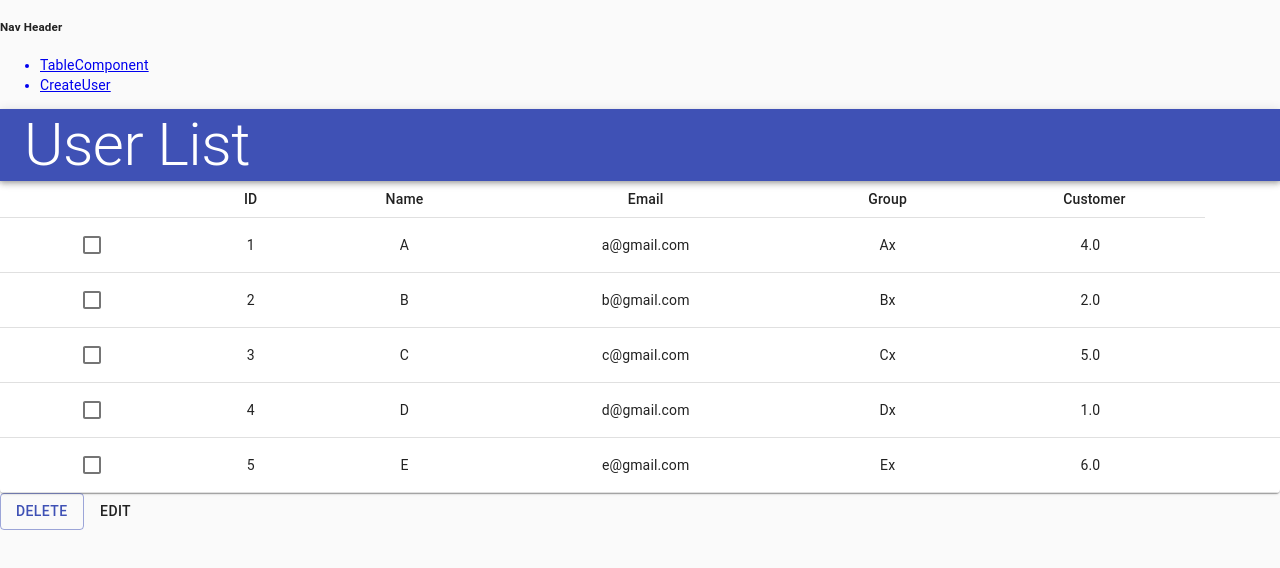
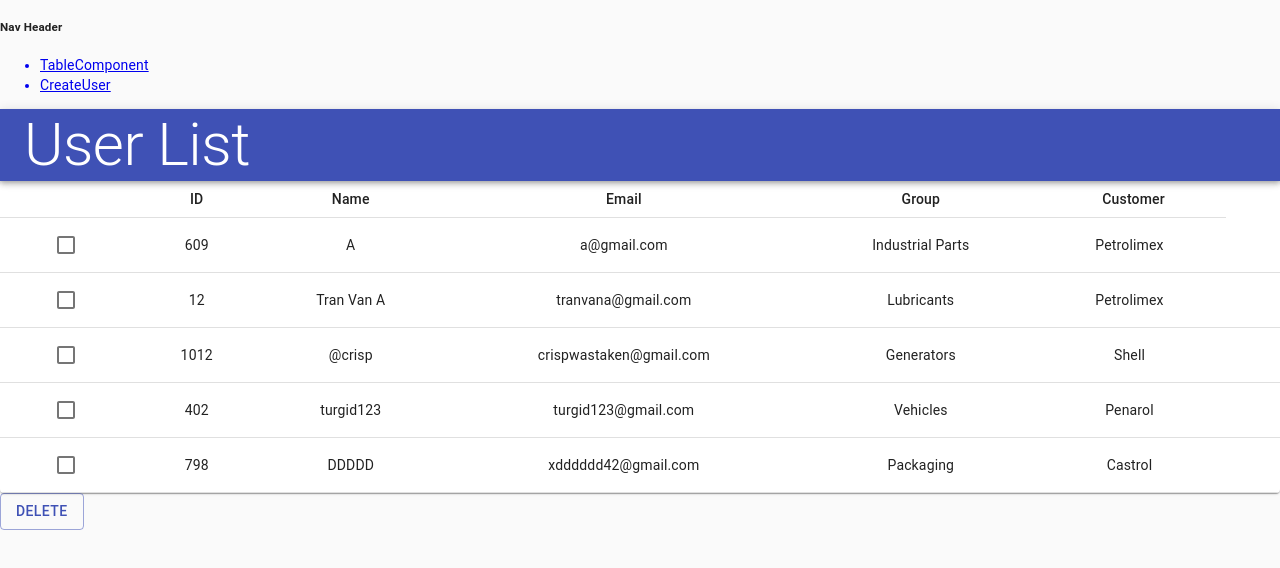
Before and after one commit to DungTrieu/table-app, a React (Create React App) app: page /tablecomponent in a window 1280 px wide. Shown: the top 568 px of the page. Built offline with nearby package versions, Linux system fonts and the light colour scheme.

Commit message:
Commit 07/13/21

```diff
--- a/src/App.js
+++ b/src/App.js
@@ -6,6 +6,7 @@ import TableComponent from "./table.component"//
 import { BrowserRouter as Router, Switch, Route } from "react-router-dom"
 import Nav from "./Nav"
 import CreateUser from "./createuser.component"
+import EditUser from "./edituser.component"
 
 
 function App() {
@@ -16,6 +17,7 @@ function App() {
                 {/* <Route path='/' component={Home} /> */}
                 <Route path='/tablecomponent' component={TableComponent} />
                 <Route path='/createuser' component={CreateUser} />
+                <Route path='/edituser' component={EditUser} />
                 {/* <TableComponent />
                 <CreateUser /> */}
         {/* <DelButton /> */}
--- a/src/createuser.component.js
+++ b/src/createuser.component.js
@@ -90,6 +90,7 @@ const CreateUser = () => {
   return (
   <form className={classes.root} noValidate autoComplete="off">
   <div>
+    <h1>CREATE USER PAGE</h1>
     <TextField
       id ="name-basic"
       label="Name"
--- a/src/edituser.component.js
+++ b/src/edituser.component.js
@@ -1,7 +1,121 @@
 import { makeStyles } from '@material-ui/core';
+import { TextField } from '@material-ui/core';
+import { MenuItem } from '@material-ui/core';
+import React from 'react';
+import { useState } from 'react';
+import { useEffect } from 'react';
+import { useLocation } from 'react-router';
+
+
 
 
 const EditUser = () => {
+  const [editUsers, setEditUsers] = useState([])
+  // const [editUsersInfo, setEditUsersInfo] = useState([])
+  const location = useLocation()
+
+  // const getCheckedUsers = (ele3) => {
+  //   if (ele3.status === true) {
+  //     return ele3
+  //   }
+  //   return null
+  // }
+
+  useEffect(() => {
+    console.log(location.state)
+    if (location.state) {
+      setEditUsers(location.state.row)
+    }
+  }, [location])
+
+  // useEffect(() => {
+  //   if (editUsers){
+  //   setEditUsersInfo(editUsers.map(getCheckedUsers).filter((ele2) => {
+  //     return ele2 != null;
+  //   }))
+  //   }
+
+  // },[])
+
+  console.log('Edit Users Info', editUsers)
+
+  // let editUsersInfo = editUsers.map(getCheckedUsers)
+
+
+  const groups = [
+    {
+      value: 'Fuel',
+      label: 'Fuel',
+    },
+    {
+      value: 'Industrial Parts',
+      label: 'Industrial Parts',
+    },
+    {
+      value: 'Lubricants',
+      label: 'Lubricants',
+    },
+    {
+      value: 'Generators',
+      label: 'Generators',
+    },
+    {
+      value: 'Vehicles',
+      label: 'Vehicles',
+    },
+    {
+      value: 'Packaging',
+      label: 'Packaging',
+    }
+  ];
+
+  const customers = [
+    {
+      value: 'Petrolimex',
+      label: 'Petrolimex',
+    },
+    {
+      value: 'Penarol',
+      label: 'Penarol',
+    },
+    {
+      value: 'Shell',
+      label: 'Shell',
+    },
+    {
+      value: 'Castrol',
+      label: 'Castrol',
+    }
+  ];
+  // const groups = ['Fuel','Industrial Parts','Lubricants','Generators','Vehicles','Packaging']
+  // const customers = ['Petrolimex','Penarol','Shell','Castrol']
+  // const users = [
+  //   {id: 609, name: 'A', email: 'a@gmail.com', group: groups[1], customer: customers[0], status: false},
+  //   {id: 12, name: 'Tran Van A', email: 'tranvana@gmail.com', group: groups[2], customer: customers[0], status: false},
+  //   {id: 1012, name: '@crisp', email: 'crispwastaken@gmail.com', group:groups[3], customer: customers[2], status: false},
+  //   {id: 402, name: 'turgid123', email: 'turgid123@gmail.com', group:groups[4], customer: customers[1], status: false},
+  //   {id: 798, name: 'DDDDD', email: 'xdddddd42@gmail.com', group:groups[5], customer: customers[3], status: false}
+  // ]
+  const [name, setName] = useState('')
+  const [email, setEmail] = useState('')
+  const [group, setGroup] = useState('')
+  const [customer, setCustomer] = useState('')
+
+  const handleName = (e) => {
+    setName(e.target.value)
+  }
+
+  const handleEmail = (e) => {
+    setEmail(e.target.value)
+  }
+
+  const handleGroup = (e) => {
+    setGroup(e.target.value)
+  }
+
+  const handleCustomer = (e) => {
+    setCustomer(e.target.value)
+  }
   const useStyles = makeStyles((theme) => ({
     root: {
       '& .MuiTextField-root': {
@@ -16,23 +130,27 @@ const EditUser = () => {
   return (
     <form className={classes.root} noValidate autoComplete="off">
       <div>
+        <div>
+          <h1>EDIT USER PAGE</h1>
           <TextField
-            id ="name-basic"
+            id="name-basic"
             label="Name"
-            onChange = {handleName}
-            defaultValue = {'A'}
+            onChange={handleName}
+            value={editUsers.name}
+
           />
           <TextField
-            id ="email-basic"
+            id="email-basic"
             label="Email"
-            onChange = {handleEmail}
+            onChange={handleEmail}
+            value={editUsers.email}
           />
           <TextField
             id="standard-select-group"
             select
             label="Group"
-            value={group}
             onChange={handleGroup}
+            value={editUsers.group}
             helperText="Please select your group"
           >
             {groups.map((option) => (
@@ -44,10 +162,10 @@ const EditUser = () => {
           <TextField
             id="standard-select-customer"
             select
-            label="Gender"
-            value={customer}
+            label="Customer"
             onChange={handleCustomer}
-            helperText="Please select your gender"
+            value={editUsers.group}
+            helperText="Please select your customer"
           >
             {customers.map((option) => (
               <MenuItem key={option.value} value={option.value}>
@@ -55,7 +173,7 @@ const EditUser = () => {
               </MenuItem>
             ))}
           </TextField>
-          <TextField
+          {/* <TextField
             id ="name-basic"
             label="Password"
             type="password"
@@ -70,12 +188,13 @@ const EditUser = () => {
           //   onInput = {handlePasswordCheck}
             helperText = {passwordCheck}
           />
-          {confirmPassword}
+          {confirmPassword} */}
           <p>User Details:</p>
           <p>Name:   {name}</p>
           <p>Email:  {email}</p>
           <p>Group:  {group}</p>
           <p>Customer:  {customer}</p>
+        </div>
       </div>
     </form>
   )
--- a/src/redirect1.component.js
+++ b/src/redirect1.component.js
@@ -5,8 +5,8 @@ import { Button } from '@material-ui/core';
 function RedirectTableToCreate() {
   const history = useHistory();
 
-  const handleRoute = () =>{
-    history.push("/createuser");
+  const handleRoute = ( ) =>{
+    history.push("/edituser");
   }
 
   return (
--- a/src/table.component.js
+++ b/src/table.component.js
@@ -14,7 +14,7 @@ import { Button } from '@material-ui/core';
 // import { MenuItem } from '@material-ui/core';
 // import { Select } from '@material-ui/core';
 import Header from "./header.component"
-import RedirectTableToCreate from './redirect1.component';
+import { useHistory } from "react-router-dom";
 
 const useStyles = makeStyles({
   table: {
@@ -22,15 +22,19 @@ const useStyles = makeStyles({
   },
 });
 
+const groups = ['Fuel', 'Industrial Parts', 'Lubricants', 'Generators', 'Vehicles', 'Packaging']
+const customers = ['Petrolimex', 'Penarol', 'Shell', 'Castrol']
+
 const oldUsers = [
-  {id: '1', name: 'A', email: 'a@gmail.com', group: 'Ax', customer: '4.0',status: false},
-  {id: '2', name: 'B', email: 'b@gmail.com', group: 'Bx', customer: '2.0',status: false},
-  {id: '3', name: 'C', email: 'c@gmail.com', group: 'Cx', customer: '5.0',status: false},
-  {id: '4', name: 'D', email: 'd@gmail.com', group: 'Dx', customer: '1.0',status: false},
-  {id: '5', name: 'E', email: 'e@gmail.com', group: 'Ex', customer: '6.0',status: false},
+  { id: 609, name: 'A', email: 'a@gmail.com', group: groups[1], customer: customers[0], status: false },
+  { id: 12, name: 'Tran Van A', email: 'tranvana@gmail.com', group: groups[2], customer: customers[0], status: false },
+  { id: 1012, name: '@crisp', email: 'crispwastaken@gmail.com', group: groups[3], customer: customers[2], status: false },
+  { id: 402, name: 'turgid123', email: 'turgid123@gmail.com', group: groups[4], customer: customers[1], status: false },
+  { id: 798, name: 'DDDDD', email: 'xdddddd42@gmail.com', group: groups[5], customer: customers[3], status: false }
 ];
 
 const TableComponent = () => {
+
 
 
   // const [checked,setChecked] = useState(true)
@@ -53,19 +57,19 @@ const TableComponent = () => {
   // const [group, setGroup] = useState()
   // const
 
-  useEffect(function effectFunction(){
+  useEffect(function effectFunction() {
     console.log(oldUsers)
     if (oldUsers) {
       setUsers(oldUsers)
     }
     console.log('Current User State', users)
-  },[])
+  }, [])
 
 
   const handleCheck = (row) => {
     console.log(row)
-    let newUsers = users.map((el, index)=>(
-      el.id !== row.id? el: {...el, status: !el.status}
+    let newUsers = users.map((el) => (
+      el.id !== row.id ? el : { ...el, status: !el.status }
     ))
     setUsers(newUsers)
     console.log('New User State', newUsers)
@@ -86,12 +90,19 @@ const TableComponent = () => {
   // }
 
   const handleDeleteButtonClick = () => {
+
     const getCheckedUsers = (ele1) => {
       if (ele1.status === true) {
-        return ele1.id, ele1.status
+        return [ele1.id, ele1.status]
       }
+      return null
     }
-    const delUsers = users.map(getCheckedUsers)
+    const delUsers = users.map(getCheckedUsers).filter((ele2) => {
+      return ele2 != null;
+    })
+
+
+
     console.log('Del User State 1', delUsers)
     // const delUsersInfo = delUsers.filter((ele2) => {
     //   if (ele2.id !== 0){
@@ -101,10 +112,26 @@ const TableComponent = () => {
     // console.log('Del User State 2', delUsersInfo)
   }
 
+  // const handleEditUsers = (ele3) => {
+  //   if (ele3.status === true) {
+  //     return ele3
+  //   }
+  // }
+
+  const history = useHistory();
+
+
+  const handleEditRoute = (row) => {
+    history.push({
+      pathname: '/edituser',
+      state: { row },
+    });
+  }
+
   const classes = useStyles();
 
-    return (
-      <div>
+  return (
+    <div>
       <Header />
       <TableContainer component={Paper}>
         <Table className={classes.table} size='small' aria-label="a dense table">
@@ -125,14 +152,14 @@ const TableComponent = () => {
           </TableHead>
           <TableBody>
             {users.map((row) => (
-              <TableRow key={row.id} selected={row.status}>
+              <TableRow key={row.id} selected={row.status} onClick={handleEditRoute.bind(this, row)}>
                 <TableCell align="center">
                   <Checkbox
                     onChange={handleCheck.bind(this, row)}
                     checked={row.status}
                   />
                 </TableCell>
-                <TableCell align="center" component="th" scope="row"> {row.id}  </TableCell>
+                <TableCell align="center" component="th" scope="row">{row.id}</TableCell>
                 <TableCell align="center">{row.name}</TableCell>
                 <TableCell align="center">{row.email}</TableCell>
                 <TableCell align="center" >{row.group}
@@ -152,10 +179,14 @@ const TableComponent = () => {
           </TableBody>
         </Table>
       </TableContainer>
-      <Button color='primary' variant='outlined'  onClick={handleDeleteButtonClick}>Delete</Button>
-      <RedirectTableToCreate />
+      <Button color='primary' variant='outlined' onClick={handleDeleteButtonClick}>Delete</Button>
+      {/* <RedirectTableToCreate /> */}
+      {/* <EditUser editUsers = {users.map(handleEditUsers)} /> */}
+      {/* <Button onClick={handleRoute}>
+        Edit
+      </Button> */}
     </div>
-    );
+  );
 }
 
 export default TableComponent
```
Lines whose indentation alone changed are shown as unchanged.
